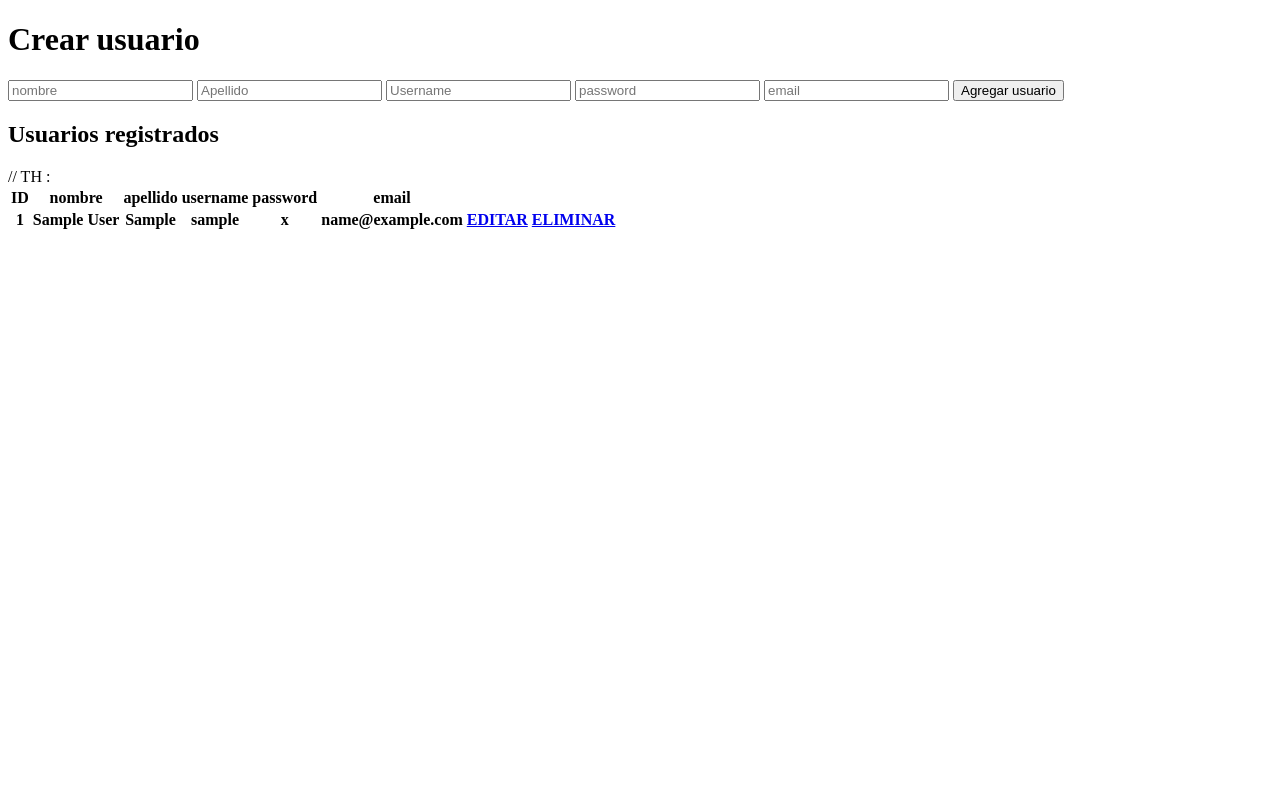
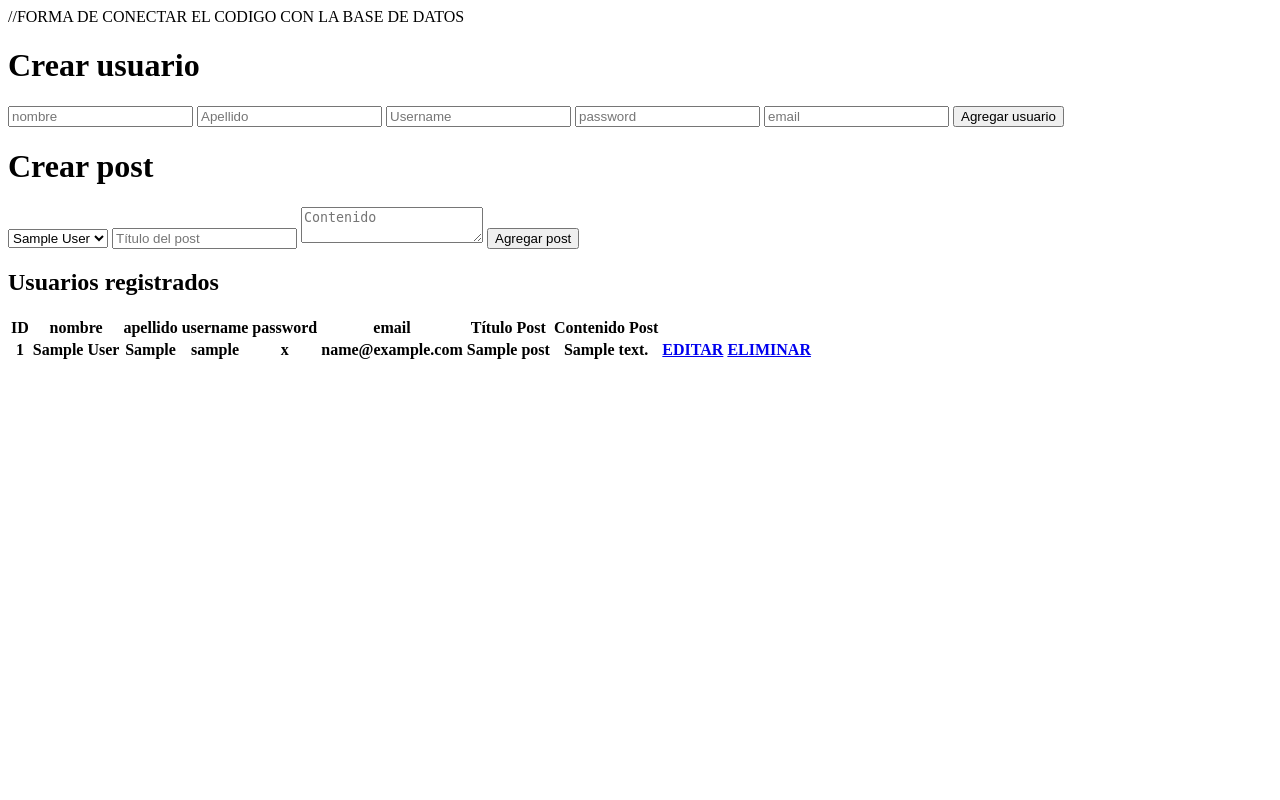
Before and after one commit to DanielMoya9/CRUD-PHP-MYSQL, a PHP site: page / in a window 1280 px wide. Run offline with PHP 8.4, Linux system fonts and the light colour scheme; tables that the repository leaves empty or names only in its code hold one stand-in row (values such as "Sample post"); lists and menus that the app fills with data are empty.

Commit message:
crear nueva tabla para relacinarla

```diff
--- a/connection.php
+++ b/connection.php
@@ -1,4 +1,4 @@
-<?php //FORMA DE CONECTAR EL CODIGO CON LA BASE DE DATOS ?>
+//FORMA DE CONECTAR EL CODIGO CON LA BASE DE DATOS
 <?php
 
 //FUNCION PARA MOSTRAR DONDE ESTA LA PAGINA
--- a/delete_user.php
+++ b/delete_user.php
@@ -5,11 +5,15 @@ include('connection.php');
 $con =connection();
 
 $id=$_GET['id'];
+$sql_posts = "DELETE FROM posts WHERE user_id = '$id'";
+mysqli_query($con, $sql_posts);
 $sql = "DELETE FROM users WHERE id ='$id'";
 $query =mysqli_query($con,$sql);
+
+
 if($query){
     header("location: index.php");
-};
+}
 
 
 
--- a/index.php
+++ b/index.php
@@ -1,14 +1,17 @@
 <?php //INICIO DE LA PAGINA ?>
 
 <?php
-include('connection.php'); //INCLUIR LA FUNCION DE CONEXION 'CONECTION'
+include('connection.php');
+$con = connection();
 
-$con =connection();//VARIABLE QUE DEFINE LA FUNCION DE CONECTION
-$sql = "SELECT * FROM users"; //TRAE TODA LA INFORMACION DE LOS USUARIOS DE LA BASE DE DATOS
+// Consulta con LEFT JOIN para obtener usuarios y sus posts
+$sql = "SELECT users.id, users.nombre, users.apellido, users.username, users.password, users.email, posts.titulo, posts.contenido
+        FROM users
+        LEFT JOIN posts ON users.id = posts.user_id";
 
-$query = mysqli_query($con ,$sql); //SOLICITUD A LA BASE DE DATOS PARA CREAR EL USUARIO
+$query = mysqli_query($con, $sql);
+?>
 
-?>
 
 <!DOCTYPE html>
 <html lang="en">
@@ -36,16 +39,35 @@ $query = mysqli_query($con ,$sql); //SOLICITUD A LA BASE DE DATOS PARA CREAR EL
         </form>
     </div>
     <div>
+    <DIv>
+        <form action="insert_post.php" method="POST">
+    <h1>Crear post</h1>
+    <select name="user_id">
+        <?php
+        // Consulta para mostrar usuarios en el select
+        $users = mysqli_query($con, "SELECT id, nombre FROM users");
+        while($u = mysqli_fetch_array($users)) {
+            echo "<option value='{$u['id']}'>{$u['nombre']}</option>";
+        }
+        ?>
+    </select>
+    <input type="text" name="titulo" placeholder="Título del post">
+    <textarea name="contenido" placeholder="Contenido"></textarea>
+    <input type="submit" value="Agregar post">
+        </form>
+    </DIv>
         <h2>Usuarios registrados</h2><?php //SUBTITULO DE SECCION DE REGISTROS REALIZADOS ?>
         <table>
             <thead>
                 <tr>
-                    <TH>ID</TH> // TH :<?php  //TITULOS DE CADA CAMPO?>
+                    <TH>ID</TH> <?php  //TITULOS DE CADA CAMPO?>
                     <th>nombre </th>
                     <th>apellido </th>
                     <th>username </th>
                     <th>password</th>
                     <th>email</th>
+                    <th>Título Post</th>
+                    <th>Contenido Post</th>
                     <TH></TH>
                     <TH></TH>
                 </tr>
@@ -60,8 +82,10 @@ $query = mysqli_query($con ,$sql); //SOLICITUD A LA BASE DE DATOS PARA CREAR EL
                     <th><?= $row['username'] ?></th>
                     <th><?= $row['password'] ?></th>
                     <th><?= $row['email'] ?></th>
+                    <th><?= $row['titulo'] ?></th>
+                    <th><?= $row['contenido'] ?></th>
 
-                    <th><a href="update.php?id= <?= $row['id'] ?>">EDITAR</a></th>        <?php  //BOTON EDITAR USUARIO--update.php LLAMA LA FUNCION ?>
+                    <th><a href="update.php?id= <?= $row['id'] ?>">EDITAR</a></th> <?php  //BOTON EDITAR USUARIO--update.php LLAMA LA FUNCION ?>
 
                     <th><a href="delete_user.php?id= <?= $row['id'] ?>">ELIMINAR</a></th> <?php  //BOTON ELIMINAR USUARIO -- delete_user.php LLAMA LA FUNCION?>
 
```
Also changed, not shown: insert_post.php (added, +14 -0 lines).
